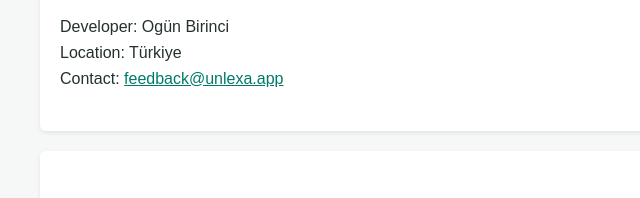
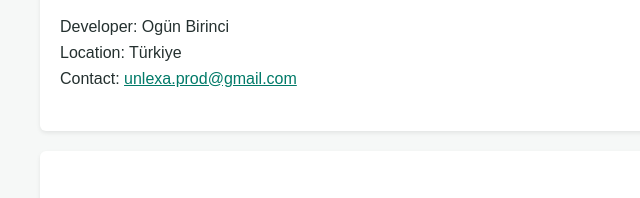
Before and after one commit to birinciogundev/birinciogundev.github.io, a plain HTML site: page UnLexa/privacy.html in a window 1280 px wide. Shown: the part 540-738 px from the top of the page, 0-640 px from the left. Drawn offline with Linux system fonts and the light colour scheme.

Commit message:
changes mail address for UnLexa

```diff
--- a/UnLexa/privacy.html
+++ b/UnLexa/privacy.html
@@ -80,7 +80,7 @@
     <div class="section">
         <h2>1. Who We Are</h2>
         <p>UnLexa is a language-learning and productivity app developed by Og&uuml;n Birinci. UnLexa helps users study vocabulary, earn XP, set daily learning goals, and optionally limit selected apps or web domains until their learning goal is completed.</p>
-        <p>Developer: Og&uuml;n Birinci<br>Location: T&uuml;rkiye<br>Contact: <a href="mailto:feedback@unlexa.app">feedback@unlexa.app</a></p>
+        <p>Developer: Og&uuml;n Birinci<br>Location: T&uuml;rkiye<br>Contact: <a href="mailto:unlexa.prod@gmail.com">unlexa.prod@gmail.com</a></p>
     </div>
 
     <div class="section">
@@ -185,7 +185,7 @@
             <li>Subscription and transaction-related records may be retained by Apple and RevenueCat as required for billing, tax, refund, fraud-prevention, and legal purposes.</li>
             <li>Support emails are retained as long as needed to respond to your request and maintain support records.</li>
         </ul>
-        <p>You may request deletion of Firebase learning data by contacting <a href="mailto:feedback@unlexa.app">feedback@unlexa.app</a>. Because UnLexa uses anonymous authentication, we may need information sufficient to locate your app account. If we cannot verify or locate the anonymous account, we may be unable to delete server-side data tied to that identifier.</p>
+        <p>You may request deletion of Firebase learning data by contacting <a href="mailto:unlexa.prod@gmail.com">unlexa.prod@gmail.com</a>. Because UnLexa uses anonymous authentication, we may need information sufficient to locate your app account. If we cannot verify or locate the anonymous account, we may be unable to delete server-side data tied to that identifier.</p>
     </div>
 
     <div class="section">
@@ -221,7 +221,7 @@
 
     <div class="section">
         <h2>13. Contact Us</h2>
-        <p>If you have questions about this Privacy Policy or want to make a privacy request, contact us at <a href="mailto:feedback@unlexa.app">feedback@unlexa.app</a>.</p>
+        <p>If you have questions about this Privacy Policy or want to make a privacy request, contact us at <a href="mailto:unlexa.prod@gmail.com">unlexa.prod@gmail.com</a>.</p>
         <p>Developer: Og&uuml;n Birinci<br>Location: T&uuml;rkiye</p>
     </div>
 
```
Also changed, not shown: UnLexa/eula.html (+2 -2 lines), UnLexa/terms.html (+1 -1 lines).
